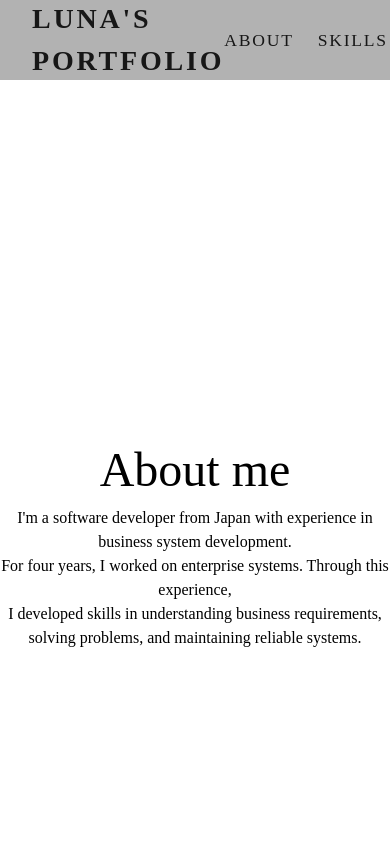
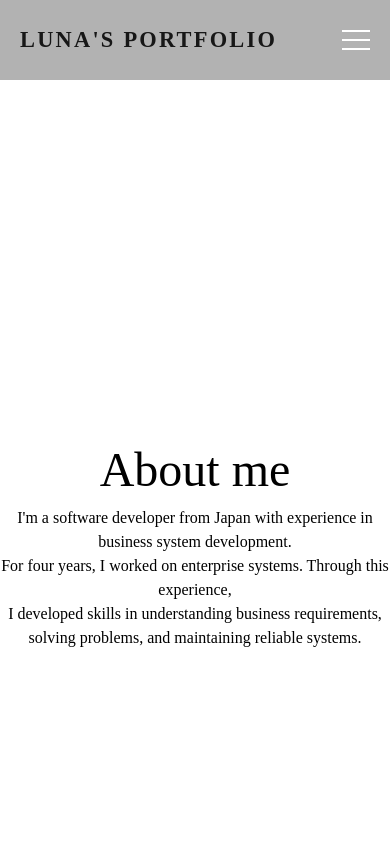
Before and after one commit to LiunaShan/My-portfolio, a Next.js app in the folder app/: page / in a window 390 px wide. Shown: the top 844 px of the page. Built offline with nearby package versions, Linux system fonts and the light colour scheme.

Commit message:
Update Navbar.module.css

```diff
--- a/app/components/Navbar.module.css
+++ b/app/components/Navbar.module.css
@@ -3,11 +3,19 @@
     top: 0;
     left: 0;
     right: 0;
+    z-index: 1000;
+    display: flex;
     align-items: center;
-    display: flex;
     height: 80px;
     background: rgba(0, 0, 0, 0.3);
     padding: 0.5rem 2rem;
+    transition: background 0.3s ease, backdrop-filter 0.3s ease, height 0.3s ease;
+}
+
+.nav.scrolled {
+    background: rgba(0, 0, 0, 0.75);
+    backdrop-filter: blur(10px);
+    height: 64px;
 }
 
 .container {
@@ -15,32 +23,124 @@
     justify-content: space-between;
     align-items: center;
     width: 100%;
+    font-family: 'Century', serif;
+}
+
+.logo {
     font-size: 1.75rem;
     font-weight: 700;
     letter-spacing: 0.1em;
-    font-family: 'Century', serif;
     text-transform: uppercase;
-    padding: 0.5rem 0;
+    text-decoration: none;
+    color: inherit;
+    z-index: 1001;
 }
 
 .links {
     display: flex;
     align-items: center;
     gap: 1.5rem;
-
     font-size: 1.10rem;
     font-weight: 500;
     letter-spacing: 0.1em;
-    font-family: 'Century', serif;
     text-transform: uppercase;
-    padding: 0.5rem 0;
 }
 
 .links a {
     text-decoration: none;
     color: inherit;
+    transition: opacity 0.2s ease;
+}
+
+.links a:hover {
+    opacity: 0.7;
 }
 
 .button {
     font-size: 1.10rem;
+    font-family: inherit;
+    background: transparent;
+    border: 1px solid rgba(255, 255, 255, 0.4);
+    color: inherit;
+    padding: 0.4rem 1rem;
+    border-radius: 4px;
+    cursor: pointer;
+    text-transform: uppercase;
+    letter-spacing: 0.1em;
 }
+
+/* Hamburger — hidden on desktop */
+.hamburger {
+    display: none;
+    flex-direction: column;
+    justify-content: space-between;
+    width: 28px;
+    height: 20px;
+    background: transparent;
+    border: none;
+    cursor: pointer;
+    z-index: 1001;
+    padding: 0;
+}
+
+.hamburger span {
+    width: 100%;
+    height: 2px;
+    background: #fff;
+    transition: transform 0.3s ease, opacity 0.3s ease;
+}
+
+.hamburgerOpen span:nth-child(1) {
+    transform: translateY(9px) rotate(45deg);
+}
+
+.hamburgerOpen span:nth-child(2) {
+    opacity: 0;
+}
+
+.hamburgerOpen span:nth-child(3) {
+    transform: translateY(-9px) rotate(-45deg);
+}
+
+/* Mobile styles */
+@media (max-width: 768px) {
+    .nav {
+        padding: 0.5rem 1.25rem;
+    }
+
+    .logo {
+        font-size: 1.4rem;
+    }
+
+    .hamburger {
+        display: flex;
+    }
+
+    .links {
+        position: fixed;
+        top: 0;
+        right: -100%;
+        width: min(75vw, 320px);
+        height: 100vh;
+        background: rgba(0, 0, 0, 0.95);
+        backdrop-filter: blur(10px);
+        flex-direction: column;
+        justify-content: center;
+        align-items: flex-start;
+        gap: 2rem;
+        padding: 2rem;
+        transition: right 0.3s ease;
+    }
+
+    .linksOpen {
+        right: 0;
+    }
+
+    .links a {
+        font-size: 1.3rem;
+    }
+
+    .button {
+        margin-top: 1rem;
+    }
+}
```
